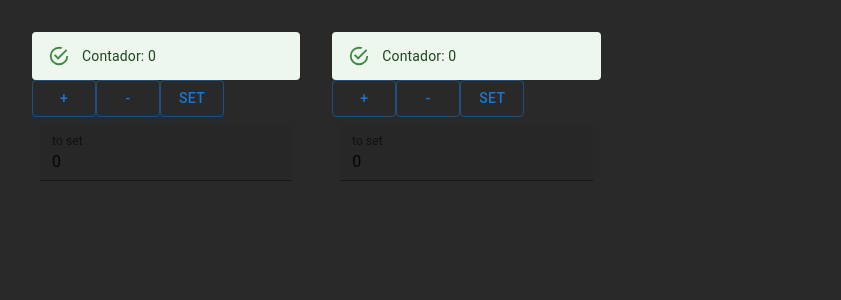
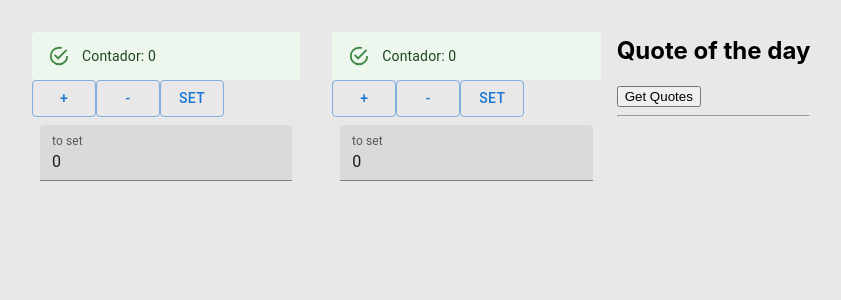
Before and after one commit to mattid89/react-typescript, a React (Create React App) app: page / in a window 1280 px wide. Shown: the top 300 px of the page, without its empty margins (0-841 px from the left). Built offline with nearby package versions, Linux system fonts and the light colour scheme.

Commit message:
boton http request Quote Of The Day

```diff
--- a/package.json
+++ b/package.json
@@ -15,6 +15,7 @@
     "@types/node": "^12.20.37",
     "@types/react": "^17.0.37",
     "@types/react-dom": "^17.0.11",
+    "axios": "^0.26.1",
     "react": "^17.0.2",
     "react-dom": "^17.0.2",
     "react-scripts": "4.0.3",
--- a/src/App.tsx
+++ b/src/App.tsx
@@ -1,6 +1,7 @@
 import React from 'react';
 import './App.css';
 import ContadorReducer from 'src/Components/ContadorReducer/ContadorReducer';
+import ButtonHttpRequest from './Components/button-http-request/button-http-request';
 
 function App() {
     return (
@@ -10,6 +11,8 @@ function App() {
 
                 <ContadorReducer />
                 <ContadorReducer />
+
+                <ButtonHttpRequest />
 
                 {/* <Prueba title={'Título de prueba'}>
                     <p>Texto children!!</p>
--- /dev/null
+++ b/src/Components/button-http-request/button-http-request.tsx
@@ -0,0 +1,38 @@
+import React, { useState } from 'react';
+import axios from 'axios';
+
+function ButtonHttpRequest() {
+
+      const [data, setData] = useState('')
+
+      const handleClick = async () => {
+            try {
+                  const response = await axios.get('https://quotes.rest/qod', {
+                        headers: {
+                              'Content-Type': 'application/json'
+                        }
+                  })
+
+                  console.log(response);
+
+                  setData(response?.data?.contents?.quotes[0]?.quote);
+            } catch (error) {
+                  console.log(error)
+            }
+
+
+      }
+
+      return (
+            <div className="container">
+                  <h2>Quote of the day</h2>
+                  <button onClick={handleClick}>Get Quotes</button>
+                  <hr />
+                  <div>
+                        {data ?? null}
+                  </div>
+            </div>
+      );
+}
+
+export default ButtonHttpRequest;
--- a/src/index.css
+++ b/src/index.css
@@ -6,7 +6,7 @@ body {
   -webkit-font-smoothing: antialiased;
   -moz-osx-font-smoothing: grayscale;
   padding: 1rem;
-  background-color: rgb(41, 41, 41);
+  background-color: rgb(232, 232, 232);
 }
 
 code {
```
Also changed, not shown: 1 other file (tests, documents, lock files or other folders).
